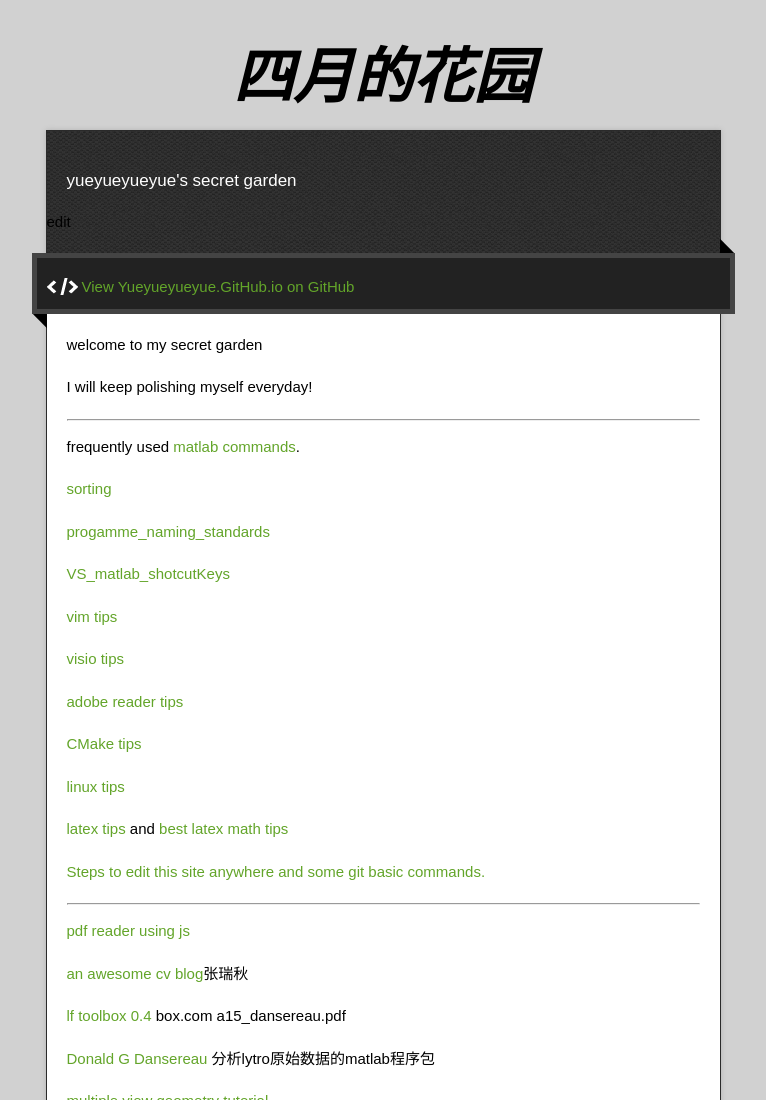
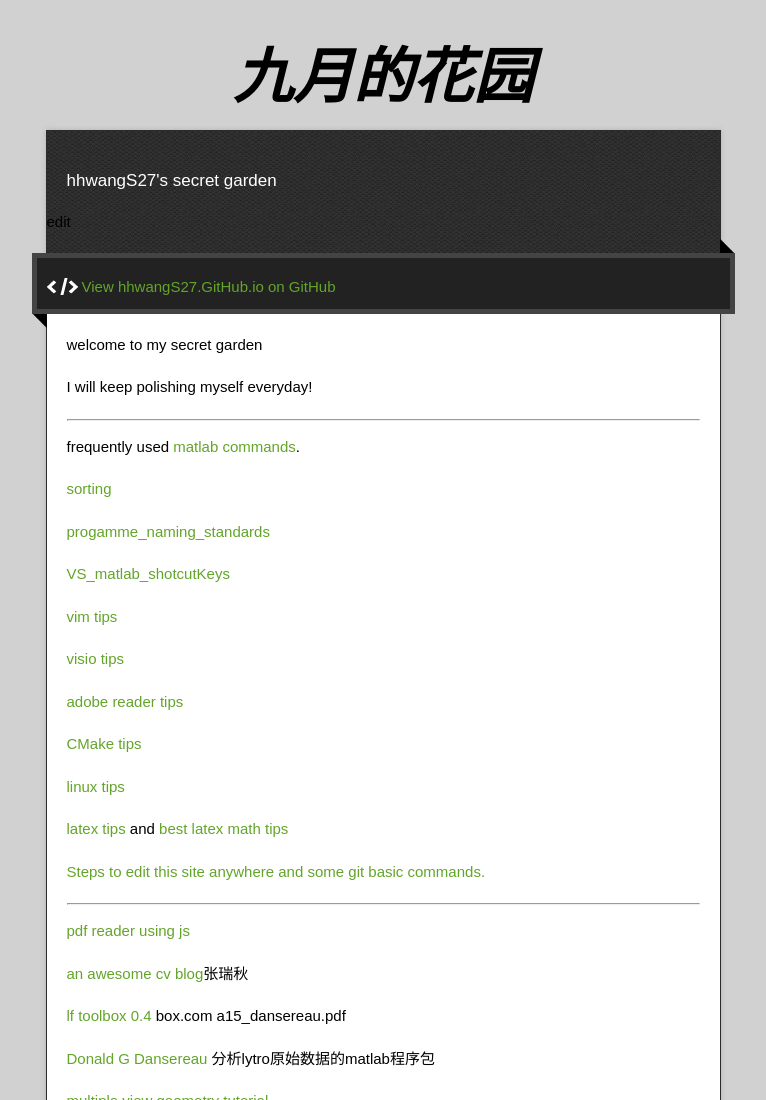
Before and after one commit to hhwangS27/hhwangS27.github.io, a plain HTML site: page index.html in a window 1280 px wide. Shown: the top 1100 px of the page, without its empty margins (257-1023 px from the left). Drawn offline with nearby package versions, Linux system fonts and the light colour scheme.

Commit message:
update the site's name

```diff
--- a/index.html
+++ b/index.html
@@ -11,8 +11,8 @@
   <script type="text/javascript" src="https://ajax.googleapis.com/ajax/libs/jquery/1.7.1/jquery.min.js"></script>
   <script type="text/javascript" src="javascripts/script.js"></script>
 
-  <title>Yueyueyueyue.GitHub.io</title>
-  <meta name="description" content="yueyueyueyue&#39;s secret garden">
+  <title>hhwangS27.GitHub.io</title>
+  <meta name="description" content="hhwangS27&#39;s secret garden">
 
   <meta name="viewport" content="width=device-width,initial-scale=1">
 
@@ -22,15 +22,15 @@
 
   <div class="wrapper">
     <header>
-      <h1 class="title">四月的花园</h1>
+      <h1 class="title">九月的花园</h1>
     </header>
     <div id="container">
-      <p class="tagline">yueyueyueyue&#39;s secret garden</p>
+      <p class="tagline">hhwangS27&#39;s secret garden</p>
         edit
       <div id="main" role="main">
         <div class="download-bar">
         <div class="inner">
-          <a href="https://github.com/yueyueyueyue" class="code">View Yueyueyueyue.GitHub.io on GitHub</a>
+          <a href="https://github.com/hhwangS27" class="code">View hhwangS27.GitHub.io on GitHub</a>
         </div>
         <span class="blc"></span><span class="trc"></span>
         </div>
```
